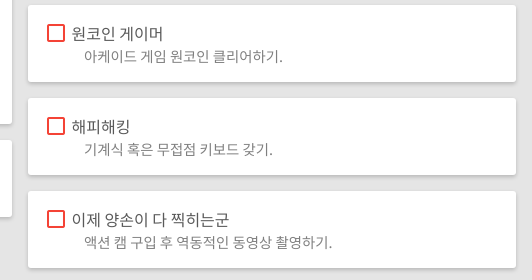
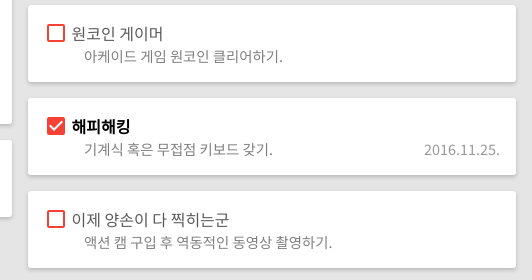
Before and after one commit to Admin0/bucket, a plain HTML site: page index.html in a window 1280 px wide. Shown: the part 3975-4255 px from the top of the page, 748-1280 px from the left. Drawn offline with nearby package versions, Linux system fonts and the light colour scheme; a web font is replaced by a local one.

Commit message:
update
#냠스타그램 #해피해킹

```diff
--- a/index.html
+++ b/index.html
@@ -469,8 +469,8 @@
                 <dl class="front" id="먹스타그램">
                     <input type="checkbox" checked> <dt>#먹스타그램</dt>
                     <dd>한 달간 음식 사진을 찍어 식단 기록하기.<span class="date">2016.01.25.</span></dd>
-                    <input type="checkbox"> <dt>#냠스타그램</dt>
-                    <dd>위 항목을 일 년 동안 반복하기.<span class="date"></span></dd>
+                    <input type="checkbox" checked> <dt>#냠스타그램</dt>
+                    <dd>위 항목을 일 년 동안 반복하기.<span class="date">2016.12.25.</span></dd>
                 </dl>
                 <div class="back">
                     <p>
@@ -850,9 +850,9 @@
             </dl>
             <div class="card">
                 <!-- 해피해킹 -->
-                <dl class="front">
-                    <input type="checkbox"> <dt>해피해킹</dt>
-                    <dd>기계식 혹은 무접점 키보드 갖기. <span class="date"></span> </dd>
+                <dl class="front" id="해피해킹">
+                    <input type="checkbox" checked> <dt>해피해킹</dt>
+                    <dd>기계식 혹은 무접점 키보드 갖기. <span class="date">2016.11.25.</span> </dd>
                 </dl>
                 <div class="back">
                     <p>
```
